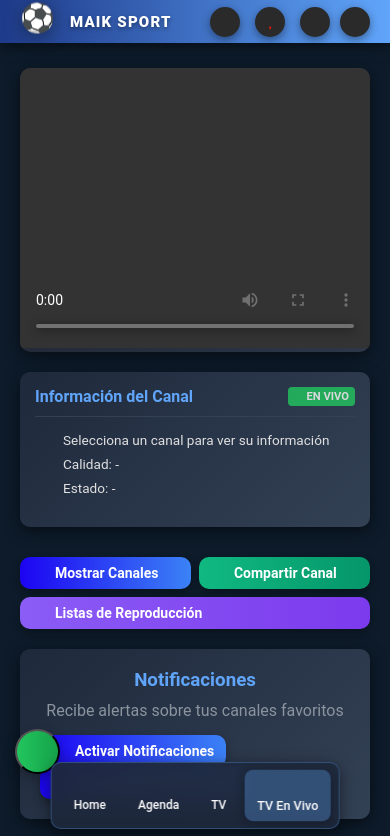
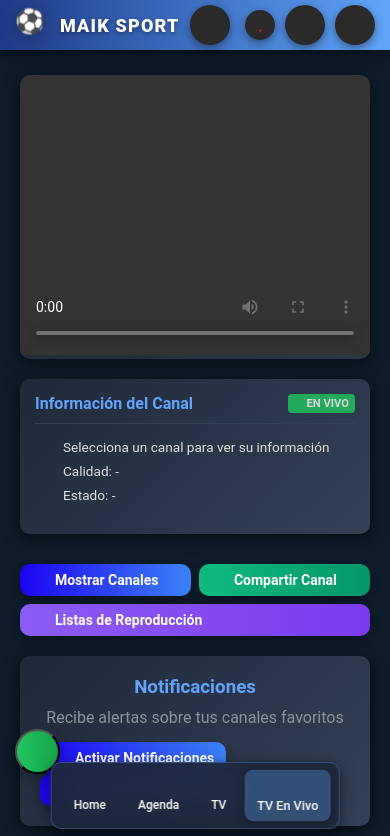
Before and after one commit to templo1923/tvenvivo, a plain HTML site: page index.html in a window 390 px wide. Shown: the top 836 px of the page. Drawn offline with nearby package versions, Linux system fonts and the light colour scheme.

Commit message:
Update style.css

```diff
--- a/css/style.css
+++ b/css/style.css
@@ -35,10 +35,10 @@ body {
     transition: background 0.3s, color 0.3s;
 }
 
-/* Header */
+/* ========== HEADER CORREGIDO ========== */
 header {
     background: var(--header-bg);
-    padding: 5px 20px;
+    padding: 5px 0;
     position: sticky;
     top: 0;
     z-index: 1000;
@@ -52,12 +52,14 @@ header {
     align-items: center;
     justify-content: space-between;
     gap: 15px;
+    padding: 0 20px;
 }
 
 .header-title {
     display: flex;
     align-items: center;
     gap: 15px;
+    flex-shrink: 0;
 }
 
 .header-title h1 {
@@ -67,6 +69,7 @@ header {
     letter-spacing: 1.2px;
     text-transform: uppercase;
     text-shadow: 0 2px 4px rgba(0, 0, 0, 0.4);
+    white-space: nowrap;
 }
 
 .soccer-ball {
@@ -92,36 +95,18 @@ header {
     50% { filter: drop-shadow(0 3px 12px rgba(96, 165, 250, 0.9)); }
 }
 
+/* Botones del header */
+.header-search {
+    display: flex;
+    align-items: center;
+    gap: 15px;
+    flex-wrap: nowrap;
+}
+
+.search-toggle,
+.favorites-toggle,
+.theme-toggle,
 .back-button {
-    background: #2a2a2a;
-    border: none;
-    border-radius: 50%;
-    width: 45px;
-    height: 45px;
-    color: #ffffff;
-    font-size: 20px;
-    cursor: pointer;
-    display: flex;
-    align-items: center;
-    justify-content: center;
-    box-shadow: 0 3px 8px rgba(0, 0, 0, 0.4);
-    transition: background 0.3s, transform 0.2s;
-    text-decoration: none;
-}
-
-.back-button:hover {
-    background: #60a5fa;
-    transform: scale(1.1);
-}
-
-/* Barra de búsqueda en el header */
-.header-search {
-    display: flex;
-    align-items: center;
-    gap: 10px;
-}
-
-.search-toggle {
     background: #2a2a2a;
     border: none;
     border-radius: 50%;
@@ -135,13 +120,45 @@ header {
     justify-content: center;
     box-shadow: 0 3px 8px rgba(0, 0, 0, 0.4);
     transition: all 0.3s;
-}
-
-.search-toggle:hover {
+    flex-shrink: 0;
+}
+
+.search-toggle:hover,
+.theme-toggle:hover,
+.back-button:hover {
     background: #60a5fa;
     transform: scale(1.1);
 }
 
+.back-button {
+    text-decoration: none;
+}
+
+/* Botón de favoritos específico */
+.favorites-toggle {
+    color: #ff1500;
+}
+
+.favorites-toggle:hover {
+    background: #ff1500;
+    color: white;
+    transform: scale(1.1);
+}
+
+.favorites-toggle.active {
+    background: #ff1500;
+    color: white;
+    box-shadow: 0 0 10px rgba(255, 21, 0, 0.5);
+    animation: pulse-heart 1.5s infinite;
+}
+
+@keyframes pulse-heart {
+    0% { transform: scale(1); }
+    50% { transform: scale(1.1); }
+    100% { transform: scale(1); }
+}
+
+/* Formulario de búsqueda */
 .header-search-form {
     display: none;
     position: relative;
@@ -187,7 +204,6 @@ header {
     font-size: 16px;
 }
 
-/* Search suggestions */
 .search-suggestions {
     position: absolute;
     top: 100%;
@@ -217,63 +233,68 @@ header {
     background: rgba(96, 165, 250, 0.2);
 }
 
-/* Voice search button */
-.voice-search-btn {
-    background: #2a2a2a;
-    border: none;
-    border-radius: 50%;
-    width: 30px;
-    height: 30px;
-    color: #ffffff;
-    font-size: 10px;
-    cursor: pointer;
-    display: flex;
-    align-items: center;
-    justify-content: center;
-    box-shadow: 0 3px 8px rgba(0, 0, 0, 0.4);
-    transition: all 0.3s;
-    margin-left: 10px;
-}
-
-.voice-search-btn:hover {
-    background: #60a5fa;
-    transform: scale(1.1);
-}
-
-.voice-search-btn.listening {
-    background: #ef4444;
-    animation: pulse 1.5s infinite;
-}
-
-@keyframes pulse {
-    0% { transform: scale(1); }
-    50% { transform: scale(1.1); }
-    100% { transform: scale(1); }
-}
-
-/* Theme toggle */
-.theme-toggle {
-    background: #2a2a2a;
-    border: none;
-    border-radius: 50%;
-    width: 30px;
-    height: 30px;
-    color: #ffffff;
-    font-size: 10px;
-    cursor: pointer;
-    display: flex;
-    align-items: center;
-    justify-content: center;
-    box-shadow: 0 3px 8px rgba(0, 0, 0, 0.4);
-    transition: all 0.3s;
-    margin-left: 10px;
-}
-
-.theme-toggle:hover {
-    background: #60a5fa;
-    transform: scale(1.1);
-}
-
+/* ========== RESPONSIVE HEADER ========== */
+@media (max-width: 768px) {
+    .header-content {
+        padding: 0 15px;
+        gap: 10px;
+    }
+
+    .header-title h1 {
+        font-size: 18px;
+    }
+
+    .soccer-ball {
+        font-size: 24px;
+    }
+
+    .header-search {
+        gap: 8px;
+    }
+
+    .search-toggle,
+    .favorites-toggle,
+    .theme-toggle,
+    .back-button {
+        width: 40px;
+        height: 40px;
+        font-size: 16px;
+    }
+
+    .header-search-form {
+        position: absolute;
+        top: 100%;
+        right: 0;
+        width: 100%;
+        z-index: 1001;
+        background: rgba(30, 41, 59, 0.95);
+        padding: 10px;
+        border-radius: 0 0 10px 10px;
+        box-shadow: 0 4px 15px rgba(0, 0, 0, 0.5);
+    }
+
+    .header-search-input {
+        font-size: 16px;
+    }
+}
+
+@media (min-width: 769px) and (max-width: 1024px) {
+    .header-title h1 {
+        font-size: 22px;
+    }
+
+    .header-search-form {
+        width: 200px;
+    }
+}
+
+@media (min-width: 1200px) {
+    .header-content {
+        padding: 0;
+    }
+}
+
+/* ========== ESTILOS EXISTENTES (TODO EL RESTO) ========== */
 /* Bottom Navigation */
 .bottom-nav {
     position: fixed;
@@ -344,37 +365,6 @@ header {
     .bottom-nav a i {
         font-size: 16px;
     }
-
-    .header-title h1 {
-        font-size: 15px;
-    }
-
-    .soccer-ball {
-        font-size: 28px;
-    }
-
-    .back-button {
-        width: 30px;
-        height: 30px;
-        font-size: 12px;
-    }
-
-    .search-toggle {
-        width: 30px;
-        height: 30px;
-        font-size: 10px;
-    }
-
-    .header-search-form {
-        width: 200px;
-    }
-
-    .voice-search-btn, .theme-toggle {
-        width: 30px;
-        height: 30px;
-        font-size: 10px;
-        margin-left: 5px;
-    }
 }
 
 /* Contenido principal */
@@ -530,12 +520,20 @@ header {
     box-shadow: 0 6px 12px rgba(0, 0, 0, 0.4);
 }
 
-.control-button.favorites {
-    background: linear-gradient(90deg, #f50f0b, #0622d9);
-}
-
-.control-button.favorites:hover {
-    background: linear-gradient(90deg, #ee0e02, #07ff56);
+.control-button.share-button {
+    background: linear-gradient(90deg, #10b981, #059669);
+}
+
+.control-button.share-button:hover {
+    background: linear-gradient(90deg, #059669, #047857);
+}
+
+.control-button.playlist-button {
+    background: linear-gradient(90deg, #8b5cf6, #7c3aed);
+}
+
+.control-button.playlist-button:hover {
+    background: linear-gradient(90deg, #7c3aed, #6d28d9);
 }
 
 /* Botones de sección */
@@ -758,16 +756,6 @@ header {
     margin: 0 auto 15px;
 }
 
-@keyframes spin {
-    0% { transform: rotate(0deg); }
-    100% { transform: rotate(360deg); }
-}
-
-@keyframes fadeIn {
-    from { opacity: 0; }
-    to { opacity: 1; }
-}
-
 .error-message {
     position: absolute;
     top: 0;
@@ -894,19 +882,6 @@ footer {
     .section-buttons:after {
         content: '';
         flex: 0 0 5px;
-    }
-
-    /* Ajustes para la búsqueda en header en móvil */
-    .header-search-form {
-        position: absolute;
-        top: 100%;
-        right: 0;
-        width: 100%;
-        z-index: 1001;
-        background: rgba(30, 41, 59, 0.95);
-        padding: 10px;
-        border-radius: 0 0 10px 10px;
-        box-shadow: 0 4px 15px rgba(0, 0, 0, 0.5);
     }
 
     /* Ajustes para la información del canal en móvil */
@@ -1201,14 +1176,6 @@ body.pwa-installed header {
 }
 
 /* Estilos para compartir */
-.share-button {
-    background: linear-gradient(90deg, #10b981, #059669);
-}
-
-.share-button:hover {
-    background: linear-gradient(90deg, #059669, #047857);
-}
-
 .share-options {
     margin: 20px 0;
     text-align: center;
```
